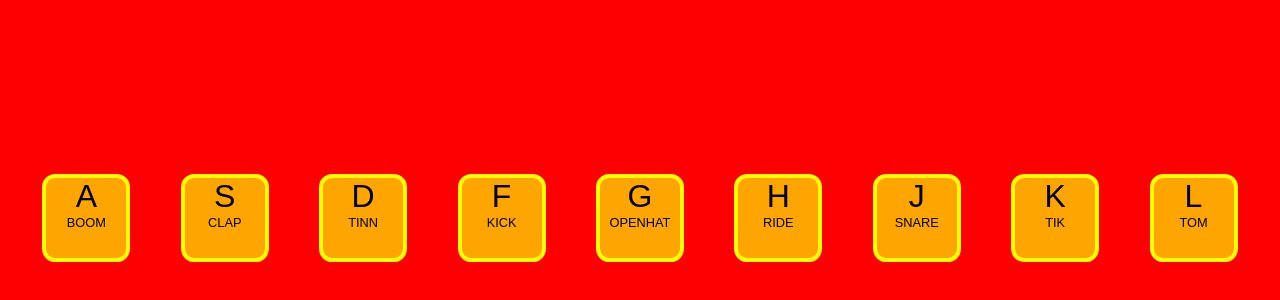
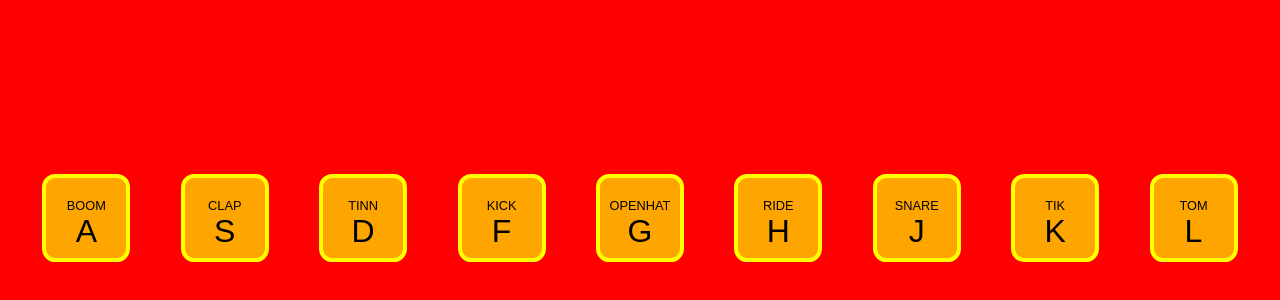
Before and after one commit to amit208/sound-kit, a plain HTML site: page index.html in a window 1280 px wide. Shown: the part 182-482 px from the top of the page. Drawn offline with Linux system fonts and the light colour scheme.

Commit message:
made the work of each div in the center, no extra changing beside this

```diff
--- a/css/styles.css
+++ b/css/styles.css
@@ -16,6 +16,7 @@ body {
 p {
     font-size: 0.4em;
     margin: 0;
+    padding-top: 20px;
 }
 
 div .key {
--- a/index.html
+++ b/index.html
@@ -9,32 +9,41 @@
 </head>
 <body>
     <div id="keys">
-        <div id="keyA" class="key">A
-            <p>BOOM</p>
+        <div id="keyA" class="key">
+                <p>BOOM</p>
+                A
         </div>
-        <div id="keyS" class="key">S
+        <div id="keyS" class="key">
             <p>CLAP</p>
+            S
         </div>
-        <div id="keyD" class="key">D
+        <div id="keyD" class="key">
             <p>TINN</p>
+            D
         </div>
-        <div id="keyF" class="key">F
+        <div id="keyF" class="key">
             <p>KICK</p>
+            F
         </div>
-        <div id="keyG" class="key">G
+        <div id="keyG" class="key">
             <p>OPENHAT</p>
+            G
         </div>
-        <div id="keyH" class="key">H
+        <div id="keyH" class="key">
             <p>RIDE</p>
+            H
         </div>
-        <div id="keyJ" class="key">J
+        <div id="keyJ" class="key">
             <p>SNARE</p>
+            J
         </div>
-        <div id="keyK" class="key">K
+        <div id="keyK" class="key">
             <p>TIK</p>
+            K
         </div>
-        <div id="keyL" class="key">L
+        <div id="keyL" class="key">
             <p>TOM</p>
+            L
         </div>
     </div>
 
```
